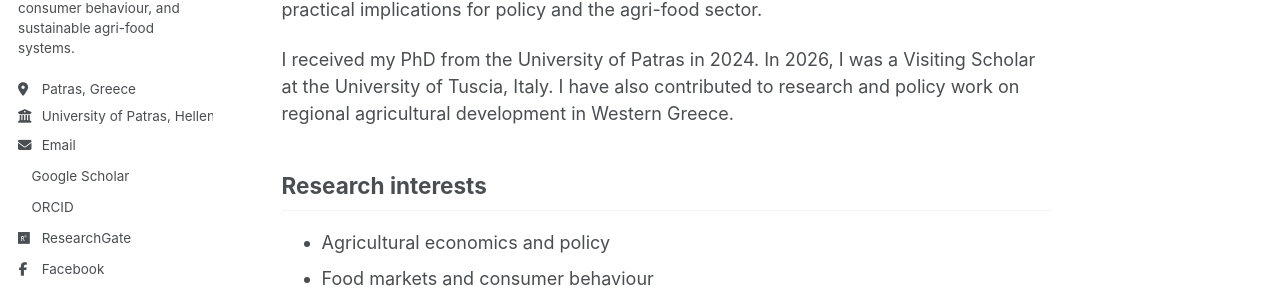
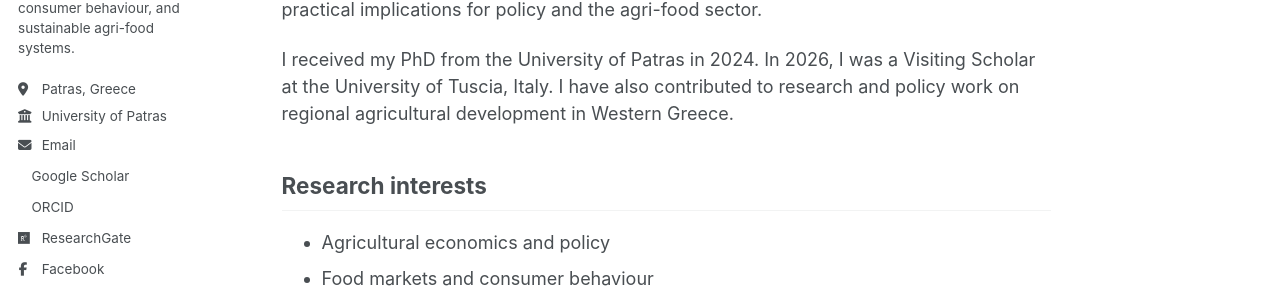
Before and after one commit to TheofanisZacharatos/theofaniszacharatos.github.io, a Jekyll site: the page built from _pages/about.md, in a window 1280 px wide. Shown: the part 360-652 px from the top of the page. Built offline with Jekyll 4.4.1, drawn with Linux system fonts in a browser that asks for light colours; a style sheet for code colours, icons or effects is not loaded.

Commit message:
Update _config.yml

```diff
--- a/_config.yml
+++ b/_config.yml
@@ -26,7 +26,7 @@ author:
   name : "Theofanis Zacharatos"
   bio : "Adjunct Lecturer and Postdoctoral researcher working on agricultural economics, food markets, consumer behaviour, and sustainable agri-food systems."
   location : "Patras, Greece"
-  employer : "University of Patras, Hellenic Open University"
+  employer : "University of Patras"
   email : "theof.zacharatos@upatras.gr"
 
   # Academic websites
```
